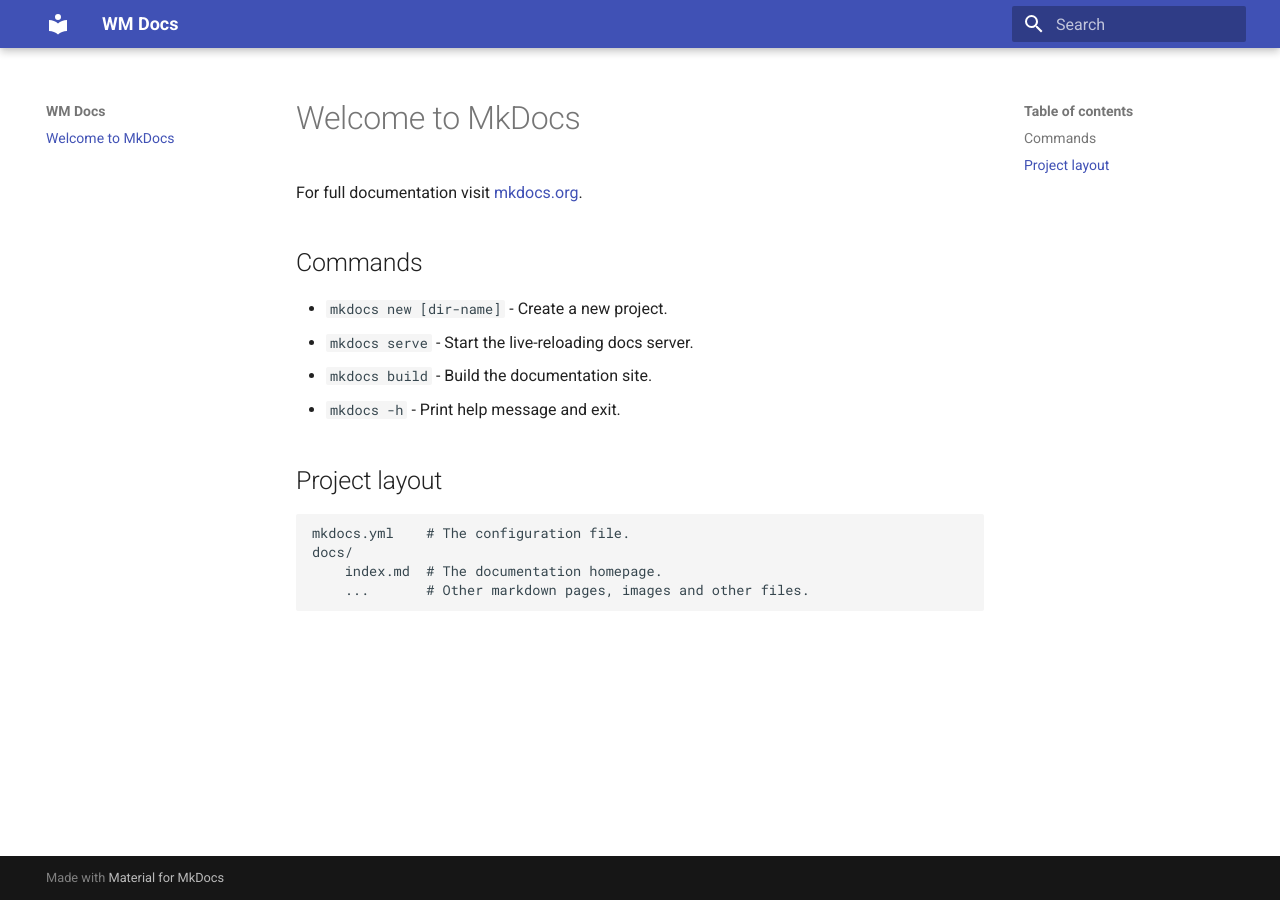
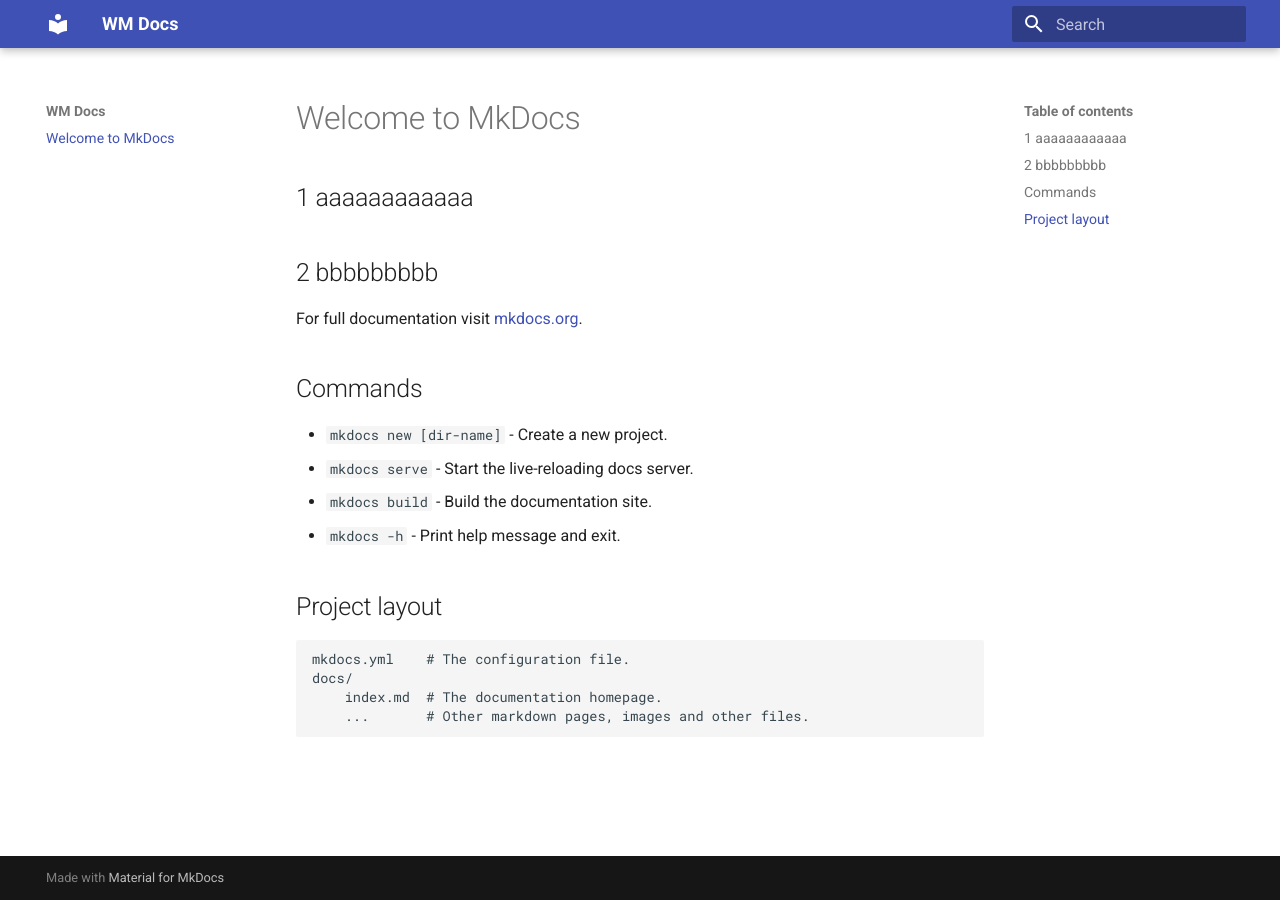
Before and after one commit to cyberfolk/wm-docs, an MkDocs documentation site: the page built from docs/index.md, in a window 1280 px wide. Built offline with MkDocs 1.6.1 and Material for MkDocs 9.7.7, drawn with Linux system fonts in a browser that asks for light colours.

Commit message:
[UPD] index

```diff
--- a/docs/index.md
+++ b/docs/index.md
@@ -1,4 +1,8 @@
 # Welcome to MkDocs
+
+## 1 aaaaaaaaaaaa
+
+## 2 bbbbbbbbb
 
 For full documentation visit [mkdocs.org](https://www.mkdocs.org).
 
```
